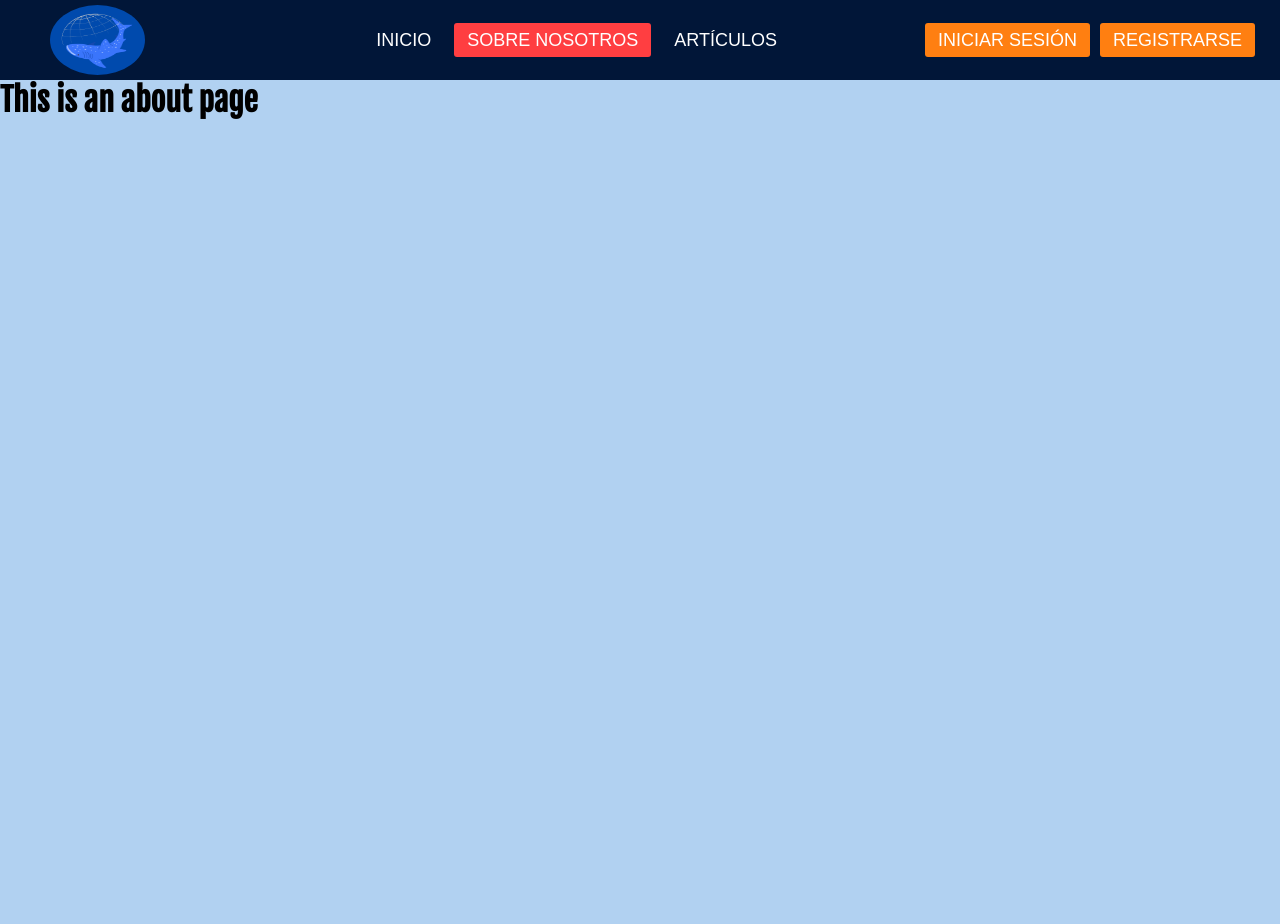
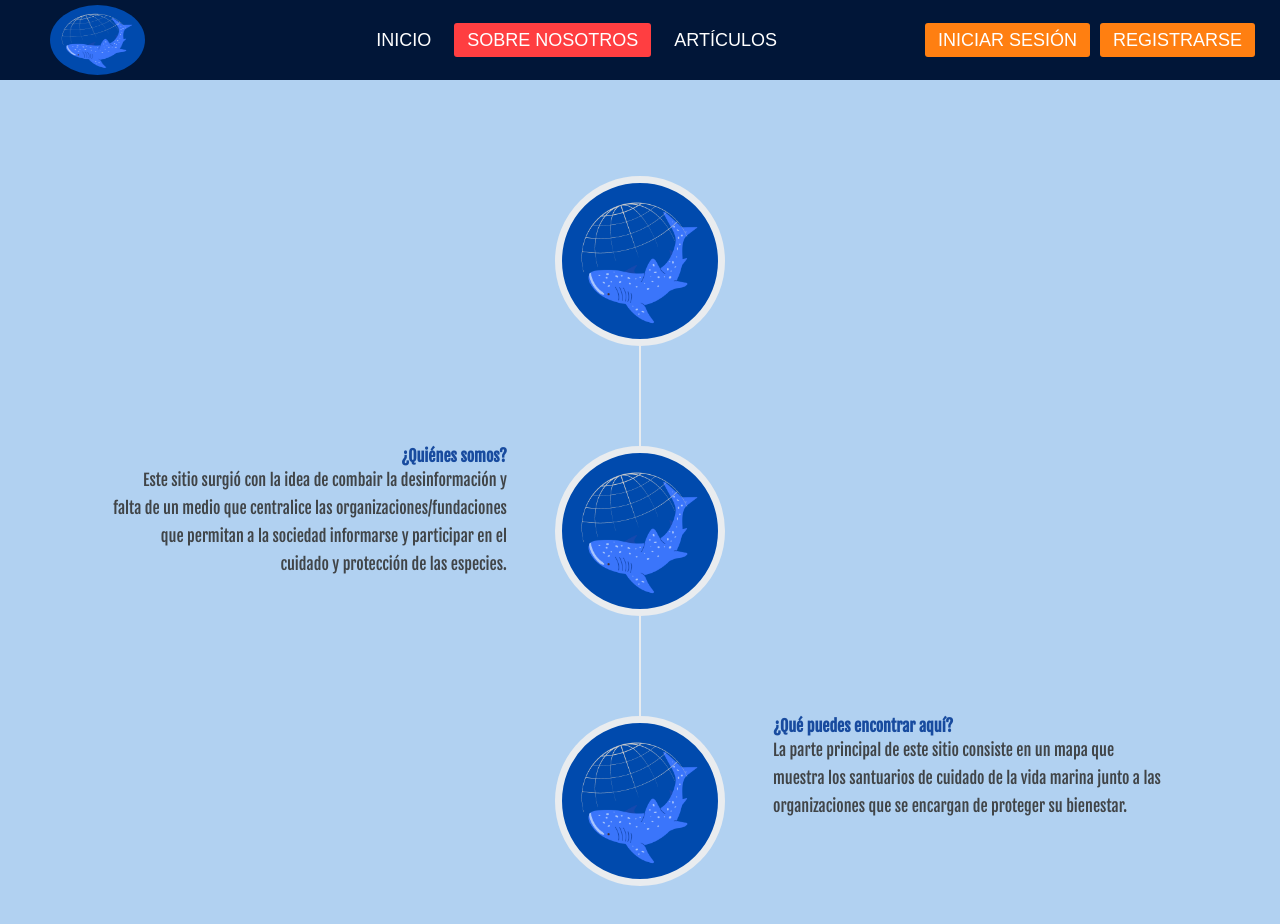
Before and after one commit to JonathanGrimaldo/hackatonlaunchx, a Vue app in the folder frontend/: page /about in a window 1280 px wide. Shown: the top 924 px of the page. Before the commit the page ends 800 px from the top, so only its background shows below. Built offline with nearby package versions, Linux system fonts and the light colour scheme.

Commit message:
Añadida sección 'Sobre nosotros'

```diff
--- a/frontend/src/views/AboutView.vue
+++ b/frontend/src/views/AboutView.vue
@@ -1,5 +1,323 @@
 <template>
-  <div class="about">
-    <h1>This is an about page</h1>
-  </div>
+  <section class="page-section" id="about">
+    <div class="container">
+      <ul class="timeline">
+        <li>
+          <div class="timeline-image"></div>
+          <div class="timeline-panel">
+            <div class="timeline-heading">
+              <h4 class="subheading"></h4>
+            </div>
+          </div>
+        </li>
+        <li>
+          <div class="timeline-image"></div>
+          <div class="timeline-panel">
+            <div class="timeline-heading">
+              <h4 class="subheading">¿Quiénes somos?</h4>
+            </div>
+            <div class="timeline-body">
+              <p class="text-muted">
+                Este sitio surgió con la idea de combair la desinformación y
+                falta de un medio que centralice las organizaciones/fundaciones
+                que permitan a la sociedad informarse y participar en el cuidado
+                y protección de las especies.
+              </p>
+            </div>
+          </div>
+        </li>
+        <li class="timeline-inverted">
+          <div class="timeline-image"></div>
+          <div class="timeline-panel">
+            <div class="timeline-heading">
+              <h4 class="subheading">¿Qué puedes encontrar aquí?</h4>
+            </div>
+            <div class="timeline-body">
+              <p class="text-muted">
+                La parte principal de este sitio consiste en un mapa que muestra
+                los santuarios de cuidado de la vida marina junto a las
+                organizaciones que se encargan de proteger su bienestar.
+              </p>
+            </div>
+          </div>
+        </li>
+      </ul>
+    </div>
+  </section>
 </template>
+
+<style scoped>
+.page-section {
+  color: #184B9F;
+}
+.timeline {
+  position: relative;
+  padding: 0;
+  list-style: none;
+}
+.timeline:before {
+  position: absolute;
+  top: 0;
+  bottom: 0;
+  left: 40px;
+  width: 2px;
+  margin-left: -1.5px;
+  content: "";
+  background-color: #e9ecef;
+}
+.timeline > li {
+  position: relative;
+  min-height: 50px;
+  margin-bottom: 50px;
+}
+.timeline > li:after,
+.timeline > li:before {
+  display: table;
+  content: " ";
+}
+.timeline > li:after {
+  clear: both;
+}
+.timeline > li .timeline-panel {
+  position: relative;
+  float: right;
+  width: 100%;
+  padding: 0 20px 0 100px;
+  text-align: left;
+}
+.timeline > li .timeline-panel:before {
+  right: auto;
+  left: -15px;
+  border-right-width: 15px;
+  border-left-width: 0;
+}
+.timeline > li .timeline-panel:after {
+  right: auto;
+  left: -14px;
+  border-right-width: 14px;
+  border-left-width: 0;
+}
+.timeline > li .timeline-image {
+  position: absolute;
+  z-index: 100;
+  left: 0;
+  width: 80px;
+  height: 80px;
+  margin-left: 0;
+  text-align: center;
+  color: white;
+  border: 7px solid #e9ecef;
+  border-radius: 100%;
+  background: url("../assets/logo.png");
+  background-size: 100% 100%;
+}
+
+.timeline > li .timeline-image h4,
+.timeline > li .timeline-image .h4 {
+  font-size: 10px;
+  line-height: 14px;
+  margin-top: 12px;
+}
+.timeline > li.timeline-inverted > .timeline-panel {
+  float: right;
+  padding: 0 20px 0 100px;
+  text-align: left;
+}
+.timeline > li.timeline-inverted > .timeline-panel:before {
+  right: auto;
+  left: -15px;
+  border-right-width: 15px;
+  border-left-width: 0;
+}
+.timeline > li.timeline-inverted > .timeline-panel:after {
+  right: auto;
+  left: -14px;
+  border-right-width: 14px;
+  border-left-width: 0;
+}
+.timeline > li:last-child {
+  margin-bottom: 0;
+}
+.timeline .timeline-body > ul,
+.timeline .timeline-body > p {
+  margin-bottom: 0;
+}
+
+@media (min-width: 768px) {
+  .timeline:before {
+    left: 50%;
+  }
+  .timeline > li {
+    min-height: 100px;
+    margin-bottom: 100px;
+  }
+  .timeline > li .timeline-panel {
+    float: left;
+    width: 41%;
+    padding: 0 20px 20px 30px;
+    text-align: right;
+  }
+  .timeline > li .timeline-image {
+    left: 50%;
+    width: 100px;
+    height: 100px;
+    margin-left: -50px;
+  }
+  .timeline > li .timeline-image h4,
+  .timeline > li .timeline-image .h4 {
+    font-size: 13px;
+    line-height: 18px;
+    margin-top: 16px;
+  }
+  .timeline > li.timeline-inverted > .timeline-panel {
+    float: right;
+    padding: 0 30px 20px 20px;
+    text-align: left;
+  }
+}
+@media (min-width: 992px) {
+  .timeline > li {
+    min-height: 150px;
+  }
+  .timeline > li .timeline-panel {
+    padding: 0 20px 20px;
+  }
+  .timeline > li .timeline-image {
+    width: 150px;
+    height: 150px;
+    margin-left: -75px;
+  }
+  .timeline > li .timeline-image h4,
+  .timeline > li .timeline-image .h4 {
+    font-size: 18px;
+    line-height: 26px;
+    margin-top: 30px;
+  }
+  .timeline > li.timeline-inverted > .timeline-panel {
+    padding: 0 20px 20px;
+  }
+}
+@media (min-width: 1200px) {
+  .timeline > li {
+    min-height: 170px;
+  }
+  .timeline > li .timeline-panel {
+    padding: 0 20px 20px 100px;
+  }
+  .timeline > li .timeline-image {
+    width: 170px;
+    height: 170px;
+    margin-left: -85px;
+  }
+  .timeline > li .timeline-image h4,
+  .timeline > li .timeline-image .h4 {
+    margin-top: 40px;
+  }
+  .timeline > li.timeline-inverted > .timeline-panel {
+    padding: 0 100px 20px 20px;
+  }
+}
+
+.page-section {
+  padding: 6rem 0;
+}
+.page-section h2.section-heading,
+.page-section .section-heading.h2 {
+  font-size: 2.5rem;
+  margin-top: 0;
+  margin-bottom: 1rem;
+}
+.page-section h3.section-subheading,
+.page-section .section-subheading.h3 {
+  font-size: 1rem;
+  font-weight: 400;
+  font-style: italic;
+  font-family: "Roboto Slab", -apple-system, BlinkMacSystemFont, "Segoe UI",
+    Roboto, "Helvetica Neue", Arial, sans-serif, "Apple Color Emoji",
+    "Segoe UI Emoji", "Segoe UI Symbol", "Noto Color Emoji";
+  margin-bottom: 4rem;
+}
+
+@media (min-width: 768px) {
+  section {
+    padding: 9rem 0;
+  }
+}
+.page-section h2.section-heading,
+.page-section .section-heading.h2 {
+  font-size: 2.5rem;
+  margin-top: 0;
+  margin-bottom: 1rem;
+}
+.text-uppercase {
+  text-transform: uppercase !important;
+}
+
+.page-section h3.section-subheading,
+.page-section .section-subheading.h3 {
+  font-size: 1rem;
+  font-weight: 400;
+  font-style: italic;
+  font-family: "Roboto Slab", -apple-system, BlinkMacSystemFont, "Segoe UI",
+    Roboto, "Helvetica Neue", Arial, sans-serif, "Apple Color Emoji",
+    "Segoe UI Emoji", "Segoe UI Symbol", "Noto Color Emoji";
+  margin-bottom: 4rem;
+}
+
+.text-muted {
+  --bs-text-opacity: 1;
+  color: #404447 !important;
+}
+
+p {
+  line-height: 1.75;
+}
+@media (min-width: 1400px) .container-xxl,
+  .container-xl,
+  .container-lg,
+  .container-md,
+  .container-sm,
+  .container {
+  max-width: 1320px;
+}
+@media (min-width: 1200px) .container-xl,
+  .container-lg,
+  .container-md,
+  .container-sm,
+  .container {
+  max-width: 1140px;
+}
+@media (min-width: 992px) .container-lg,
+  .container-md,
+  .container-sm,
+  .container {
+  max-width: 960px;
+}
+@media (min-width: 768px) .container-md, .container-sm, .container {
+  max-width: 720px;
+}
+@media (min-width: 576px) .container-sm, .container {
+  max-width: 540px;
+}
+.container,
+.container-fluid,
+.container-xxl,
+.container-xl,
+.container-lg,
+.container-md,
+.container-sm {
+  width: 100%;
+  padding-right: var(--bs-gutter-x, 0.75rem);
+  padding-left: var(--bs-gutter-x, 0.75rem);
+  margin-right: auto;
+  margin-left: auto;
+}
+*,
+*::before,
+*::after {
+  box-sizing: border-box;
+}
+user agent stylesheet div {
+  display: block;
+}
+</style>
```
